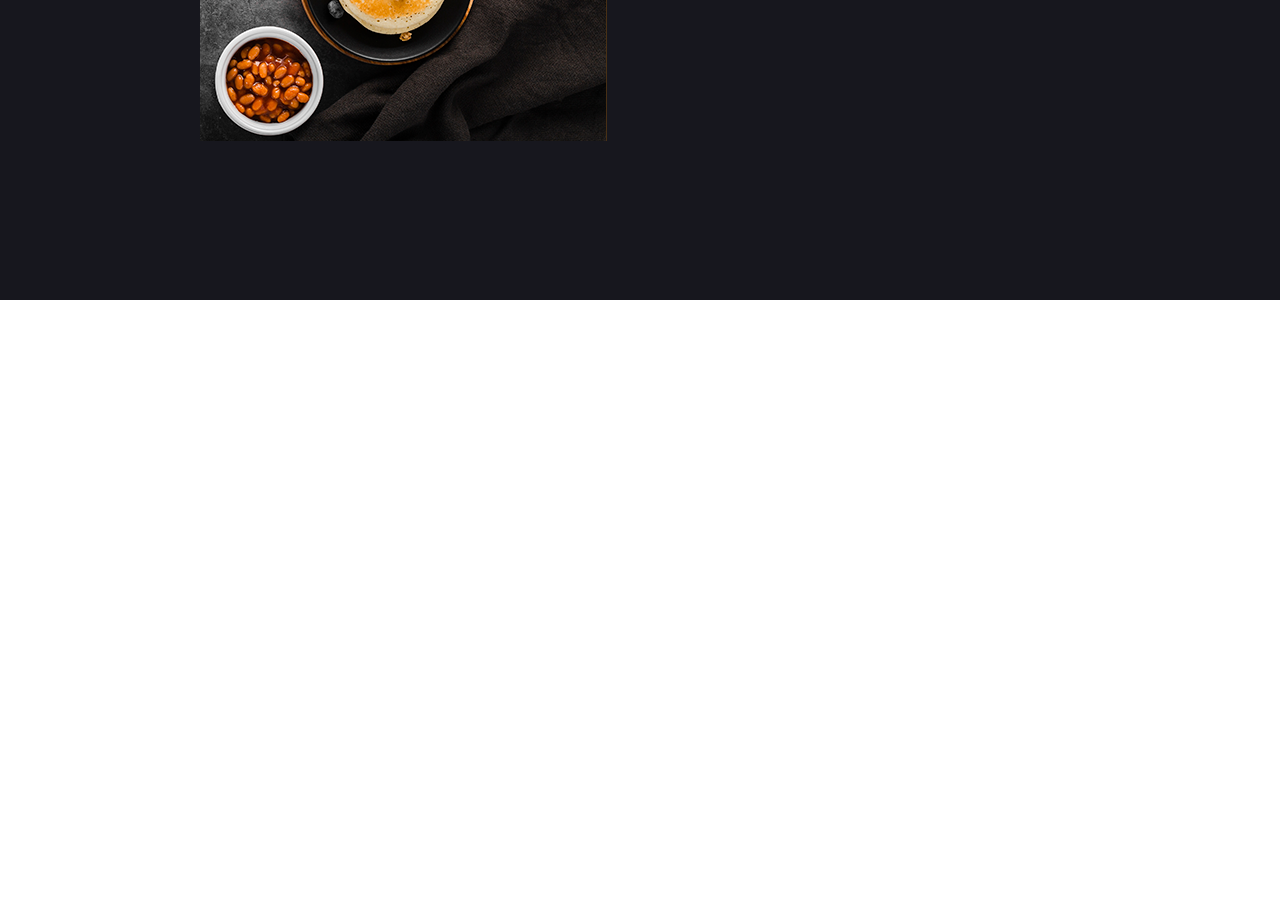
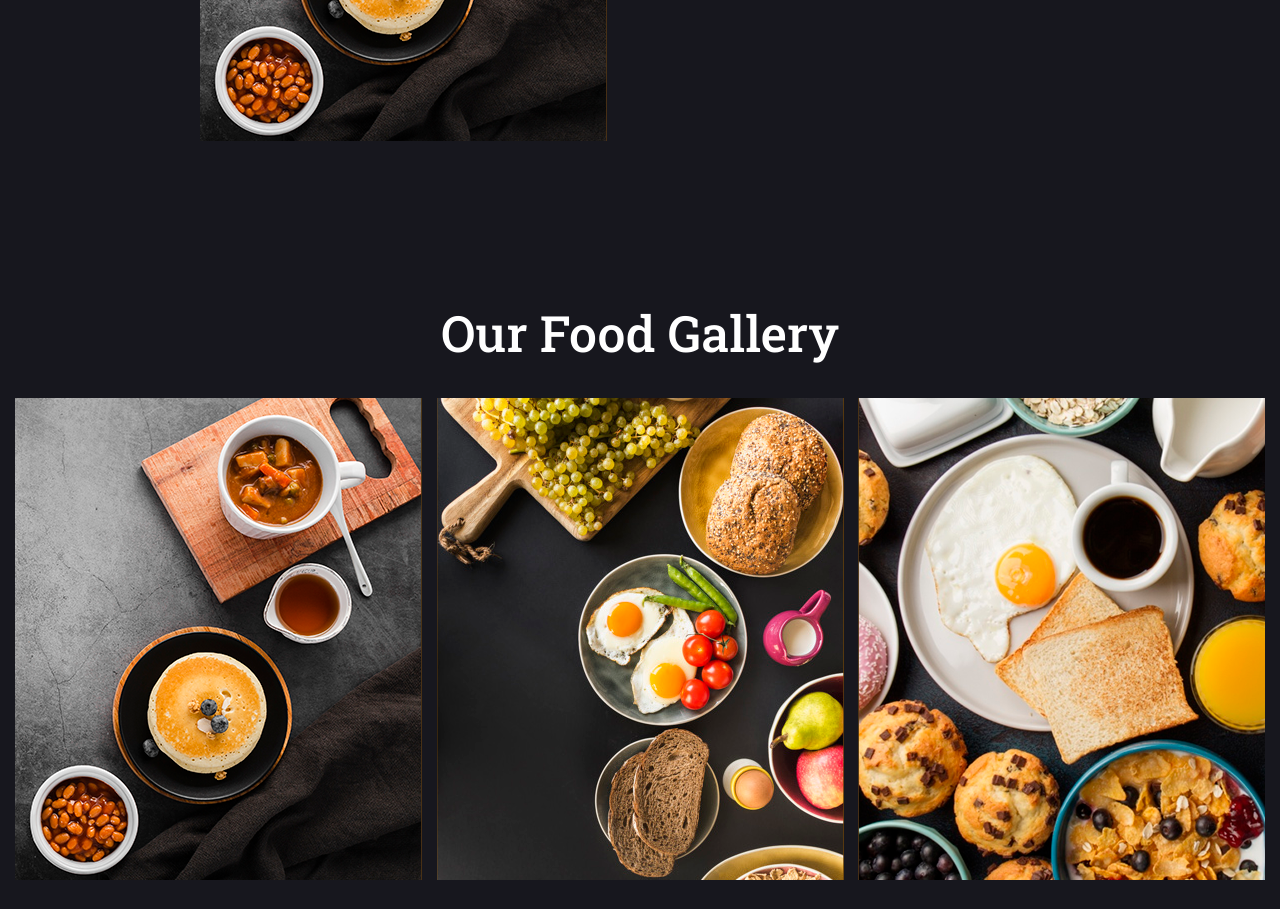
Before and after one commit to OugMontiel/foodLover2, a plain HTML site: page index.html in a window 1280 px wide. Shown: the part 1300-2209 px from the top of the page. Before the commit the page ends 1600 px from the top, so only its background shows below. Drawn offline with Linux system fonts and the light colour scheme.

Commit message:
feat: :zap: Part four completed.
I created the gallery using flexbox.

```diff
--- a/css/style.css
+++ b/css/style.css
@@ -156,3 +156,25 @@ header ul{
     position: absolute;
     bottom: 0;
 } */
+.fortex{
+    background-color: var(--color-secundary);
+    display: flex;
+    flex-direction: column;
+    justify-content: center;
+    align-items: center;
+}
+.fortex h1{
+    color: var(--color-font);
+    font-size: 50px;
+    font-family: "Roboto Slab", serif;
+    font-optical-sizing: auto;
+    font-weight: 500;
+    font-style: normal;
+}
+.fortex_img{
+    width: 100%;
+    display: flex;
+    justify-content: space-evenly;
+
+    padding-top: 2rem;
+}
--- a/index.html
+++ b/index.html
@@ -59,6 +59,21 @@
             <div></div>
         </article>
     </section> -->
+    <section>
+        <article class="fortex">
+            <h1>Our Food Gallery</h1>
+            <div class="fortex_img">
+                <img src="storage/img/placeYourImageHereGaleria0.png" alt="">
+                <img src="storage/img/placeYourImageHereGaleria1.png" alt="">
+                <img src="storage/img/placeYourImageHereGaleria2.png" alt="">
+            </div>
+            <div class="fortex_img">
+                <img src="storage/img/placeYourImageHereGaleria3.png" alt="">
+                <img src="storage/img/placeYourImageHereGaleria4.png" alt="">
+                <img src="storage/img/placeYourImageHereGaleria5.png" alt="">
+            </div>
+        </article>
+    </section>
 
 
     <aside>
```
